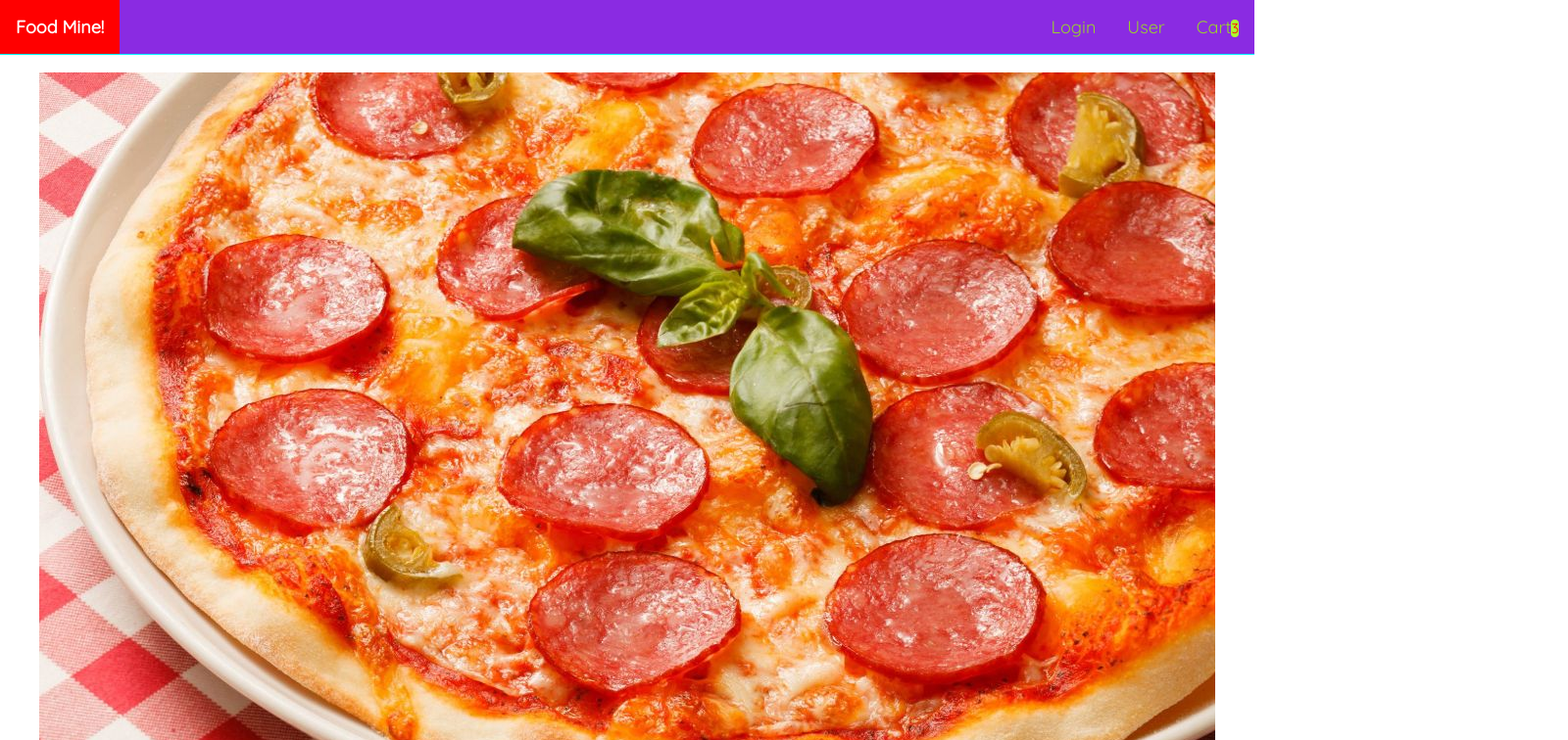
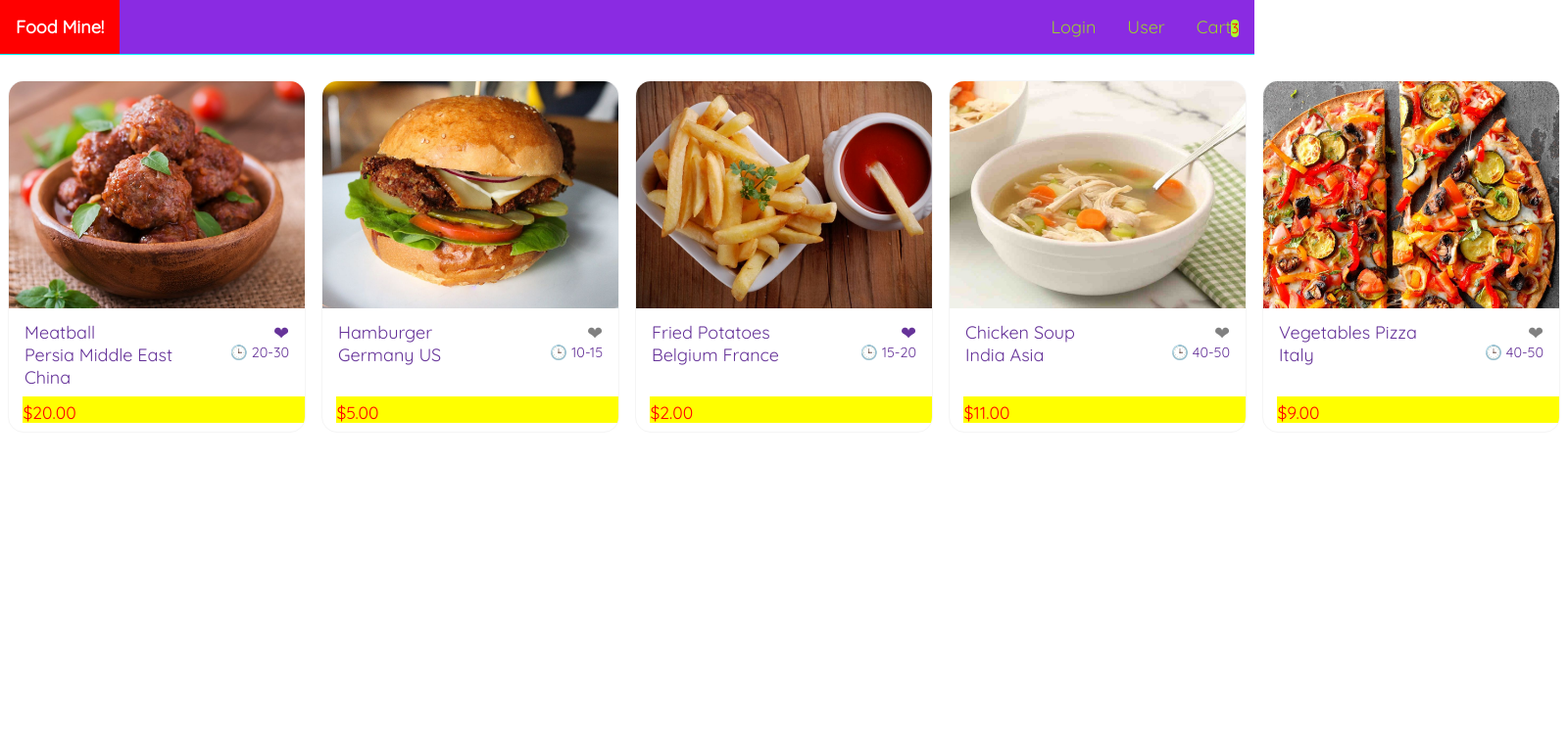
Before and after one commit to ARUNPRASAD-S/Food-Ordering-Application, an Angular app: page / in a window 1280 px wide. Shown: the top 756 px of the page at 98% size, 1600 px wide, since content can reach past the window. Built offline with nearby package versions, Linux system fonts and the light colour scheme.

Commit message:
Completed Home Component

```diff
--- a/src/app/components/pages/home/home.component.css
+++ b/src/app/components/pages/home/home.component.css
@@ -0,0 +1,85 @@
+ul {
+    display: flex;
+    align-items: center;
+    justify-content: center;
+    flex-wrap: none;
+    padding: 0;
+    list-style-type: none;
+}
+
+li a {
+    height: 22.5rem;
+    width: 19rem;
+    border: 1px solid whitesmoke;
+    border-radius: 1rem;
+    margin: 0.5rem;
+    display: flex;
+    flex-direction: column;
+    overflow: hidden;
+    color: rebeccapurple;
+}
+
+li a:hover {
+    opacity: 0.9;
+    cursor: pointer;
+}
+
+li a img {
+    object-fit: cover;
+    height: 14.5rem;
+}
+
+.content {
+    margin-top: 0.3rem;
+    padding: 0.5rem 1rem;
+    position: relative;
+    height: 7rem;
+}
+
+.favourite {
+    position: absolute;
+    top: 0.5rem;
+    right: 1rem;
+    font-size: 1.2rem;
+}
+
+.favourite.not {
+    color: grey;
+}
+
+.product-item {
+    display: flex;
+    justify-content: space-between;
+    align-items: flex-start;
+}
+
+.origin {
+    flex: 9;
+}
+.origins span{
+    border-radius: 2rem;
+    background-color: skyblue;
+    display: inline-block;
+    font-size: 0.8rem;
+    color:blueviolet;
+    margin-right: 0.3rem;
+    padding: 0 0.5rem;
+    margin-top: 0.2rem;
+  }
+
+  .cook-time{
+    font-size: 0.9rem;
+    flex: 3;
+    text-align: right;
+  }
+
+  .price{
+    position: absolute;
+    bottom: 0;
+    left: 0.9rem;
+    background: yellow;
+    padding: 0.3rem 100% 0 0;
+    color: red;
+    margin-top: 0.7rem;
+    font-size: 1.1rem;
+  }
--- a/src/app/components/pages/home/home.component.html
+++ b/src/app/components/pages/home/home.component.html
@@ -6,7 +6,20 @@
                 <div class="name">
                     {{food.name}}
                 </div>
-                <span class="favourite {{food.favourite?'':'Not Favourite'}}">❤</span>
+                <span class="favourite {{food.favourite?'':'not Favourite'}}">❤</span>
+                <div class="product-item">
+                    <div class="origin">
+                        <span *ngFor="let origin of food.origins">
+                            {{origin}}</span>
+                    </div>
+                    <div class="cook-time">
+                        <span>🕒</span>
+                        {{food.cookTime}}
+                    </div>
+                </div>
+                <div class="price">
+                    <span>{{food.price|currency}}</span>
+                </div>
             </div>
         </a>
     </li>
--- a/src/app/components/pages/home/home.component.ts
+++ b/src/app/components/pages/home/home.component.ts
@@ -9,6 +9,7 @@
 })
 export class HomeComponent implements OnInit {
   foods: Food[] = [];
+  origins:any;
   constructor(private foodService: FoodService) {
     this.foods = this.foodService.getAll();
   }
--- a/src/app/components/shared/model/Food.ts
+++ b/src/app/components/shared/model/Food.ts
@@ -4,7 +4,7 @@
     price!:number;
     tags?:string[];
     favourite!:boolean;
-    stars!:number;
+    stars?:number;
     imageUrl!:string;
     origins!:string[];
     cookTime!:string;
--- a/src/data.ts
+++ b/src/data.ts
@@ -7,7 +7,7 @@
     cookTime: '10-20',
     price: 10,
     favourite: false,
-        origins: ['italy'],
+    origins: ['Italy'],
     stars: 4.5,
     imageUrl: '/assets/images/foods/food-1.jpg',
     tags: ['FastFood', 'Pizza', 'Lunch'],
@@ -18,7 +18,7 @@
     price: 20,
     cookTime: '20-30',
     favourite: true,
-        origins: ['persia', 'middle east', 'china'],
+    origins: ['Persia', 'Middle East', 'China'],
     stars: 4.7,
     imageUrl: '/assets/images/foods/food-2.jpg',
     tags: ['SlowFood', 'Lunch'],
@@ -29,7 +29,7 @@
     price: 5,
     cookTime: '10-15',
     favourite: false,
-        origins: ['germany', 'us'],
+    origins: ['Germany', 'US'],
     stars: 3.5,
     imageUrl: '/assets/images/foods/food-3.jpg',
     tags: ['FastFood', 'Hamburger'],
@@ -40,7 +40,7 @@
     price: 2,
     cookTime: '15-20',
     favourite: true,
-        origins: ['belgium', 'france'],
+    origins: ['Belgium', 'France'],
     stars: 3.3,
     imageUrl: '/assets/images/foods/food-4.jpg',
     tags: ['FastFood', 'Fry'],
@@ -51,7 +51,7 @@
     price: 11,
     cookTime: '40-50',
     favourite: false,
-        origins: ['india', 'asia'],
+    origins: ['India', 'Asia'],
     stars: 3.0,
     imageUrl: '/assets/images/foods/food-5.jpg',
     tags: ['SlowFood', 'Soup'],
@@ -62,7 +62,7 @@
     price: 9,
     cookTime: '40-50',
     favourite: false,
-        origins: ['italy'],
+    origins: ['Italy'],
     stars: 4.0,
     imageUrl: '/assets/images/foods/food-6.jpg',
     tags: ['FastFood', 'Pizza', 'Lunch'],
```
Lines whose indentation alone changed are shown as unchanged.
